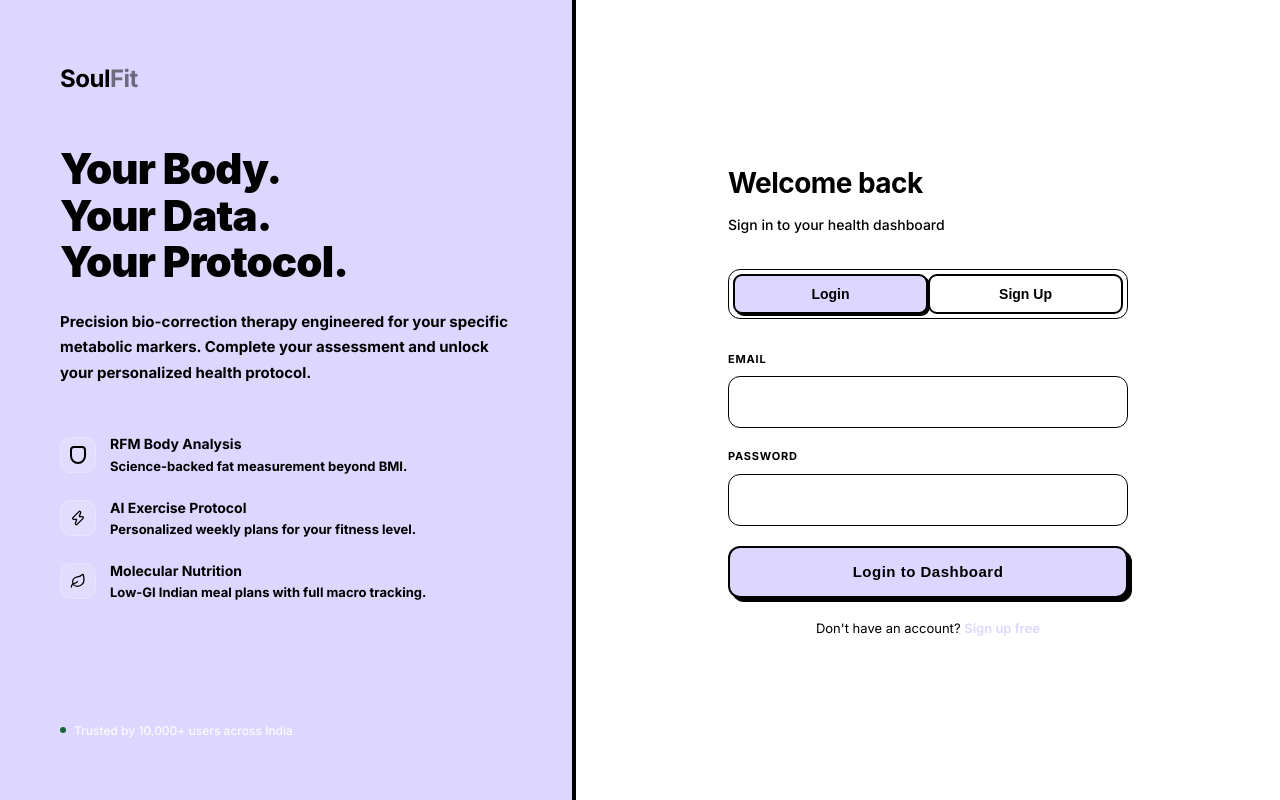
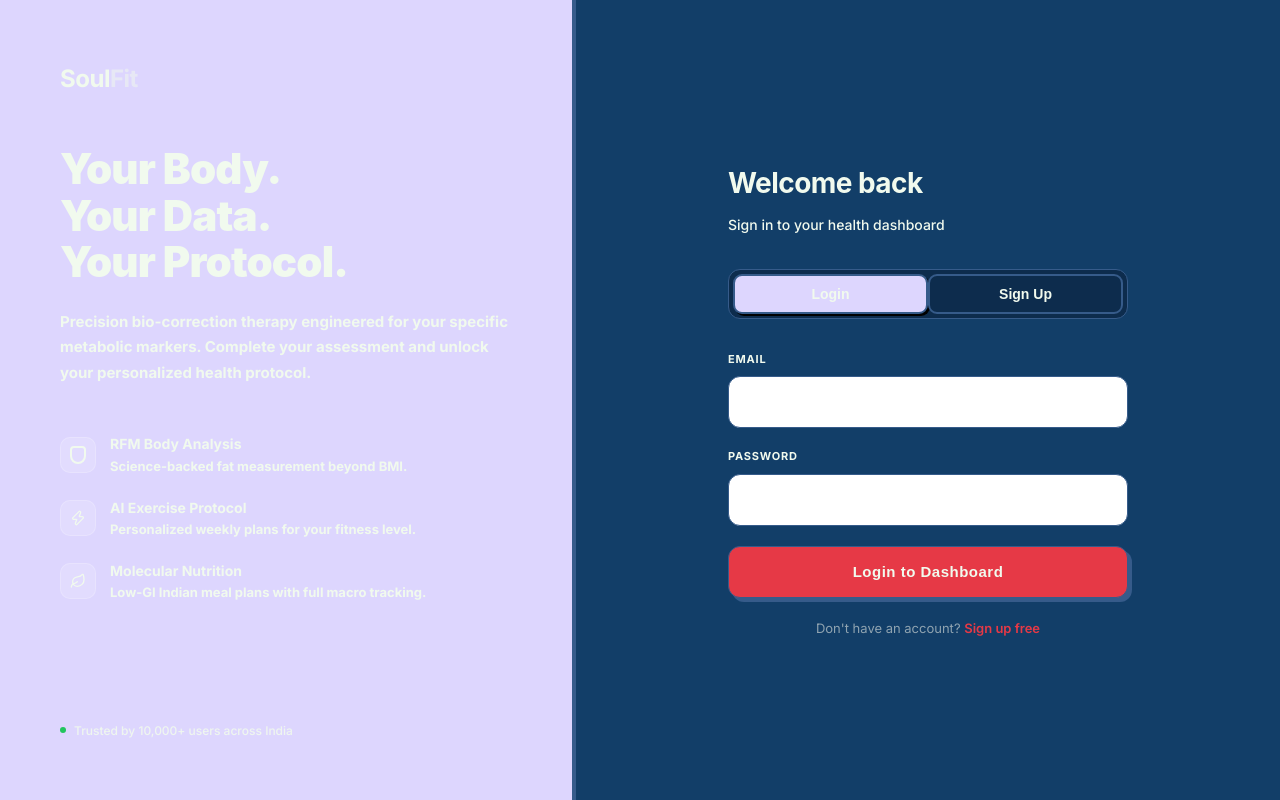
Before and after one commit to SAGEOFCODING/Yoga-, a React (Vite) app: page / in a window 1280 px wide. Built offline with nearby package versions, Linux system fonts and the light colour scheme.

Commit message:
feat: apply dark blue and red color palette

```diff
--- a/src/components/AuthPage.jsx
+++ b/src/components/AuthPage.jsx
@@ -58,7 +58,7 @@ const AuthPage = () => {
       <div style={{
         width: isMobile ? '100%' : '45%',
         background: 'var(--color-lavender)',
-        borderRight: '4px solid #000000',
+        borderRight: '4px solid var(--color-border)',
         padding: isMobile ? '40px 24px' : '60px',
         display: 'flex',
         flexDirection: 'column',
@@ -67,15 +67,15 @@ const AuthPage = () => {
       }}>
         {/* Logo */}
         <div style={{ fontSize: '24px', fontWeight: 900, letterSpacing: '-0.5px', marginBottom: '48px' }}>
-          <span style={{ color: '#000000' }}>Soul</span>
-          <span style={{ color: '#000000', opacity: 0.5 }}>Fit</span>
+          <span style={{ color: 'var(--color-text-primary)' }}>Soul</span>
+          <span style={{ color: 'var(--color-text-primary)', opacity: 0.5 }}>Fit</span>
         </div>
 
         {/* Headline */}
         <h1 style={{
           fontSize: isMobile ? '28px' : '42px',
           fontWeight: 900,
-          color: '#000000',
+          color: 'var(--color-text-primary)',
           lineHeight: 1.1,
           marginBottom: '24px',
           margin: '0 0 24px 0'
@@ -86,7 +86,7 @@ const AuthPage = () => {
         {/* Subtitle */}
         <p style={{
           fontSize: '15px',
-          color: '#000000',
+          color: 'var(--color-text-primary)',
           fontWeight: 700,
           lineHeight: 1.7,
           marginBottom: '48px'
@@ -111,8 +111,8 @@ const AuthPage = () => {
             }} />
           </div>
           <div>
-            <div style={{ fontSize: '14px', fontWeight: 900, color: '#000000' }}>RFM Body Analysis</div>
-            <div style={{ fontSize: '13px', color: '#000000', fontWeight: 700 }}>Science-backed fat measurement beyond BMI.</div>
+            <div style={{ fontSize: '14px', fontWeight: 900, color: 'var(--color-text-primary)' }}>RFM Body Analysis</div>
+            <div style={{ fontSize: '13px', color: 'var(--color-text-primary)', fontWeight: 700 }}>Science-backed fat measurement beyond BMI.</div>
           </div>
         </div>
 
@@ -128,8 +128,8 @@ const AuthPage = () => {
             <Zap size={16} color="var(--color-text-primary)" />
           </div>
           <div>
-            <div style={{ fontSize: '14px', fontWeight: 900, color: '#000000' }}>AI Exercise Protocol</div>
-            <div style={{ fontSize: '13px', color: '#000000', fontWeight: 700 }}>Personalized weekly plans for your fitness level.</div>
+            <div style={{ fontSize: '14px', fontWeight: 900, color: 'var(--color-text-primary)' }}>AI Exercise Protocol</div>
+            <div style={{ fontSize: '13px', color: 'var(--color-text-primary)', fontWeight: 700 }}>Personalized weekly plans for your fitness level.</div>
           </div>
         </div>
 
@@ -145,8 +145,8 @@ const AuthPage = () => {
             <Leaf size={16} color="var(--color-text-primary)" />
           </div>
           <div>
-            <div style={{ fontSize: '14px', fontWeight: 900, color: '#000000' }}>Molecular Nutrition</div>
-            <div style={{ fontSize: '13px', color: '#000000', fontWeight: 700 }}>Low-GI Indian meal plans with full macro tracking.</div>
+            <div style={{ fontSize: '14px', fontWeight: 900, color: 'var(--color-text-primary)' }}>Molecular Nutrition</div>
+            <div style={{ fontSize: '13px', color: 'var(--color-text-primary)', fontWeight: 700 }}>Low-GI Indian meal plans with full macro tracking.</div>
           </div>
         </div>
 
@@ -156,7 +156,7 @@ const AuthPage = () => {
             width: '6px', height: '6px', borderRadius: '50%',
             background: 'var(--color-success)', flexShrink: 0
           }} />
-          <span style={{ fontSize: '12px', color: '#FFFFFF', fontWeight: 500, opacity: 0.9 }}>Trusted by 10,000+ users across India</span>
+          <span style={{ fontSize: '12px', color: 'var(--color-text-primary)', fontWeight: 500, opacity: 0.9 }}>Trusted by 10,000+ users across India</span>
         </div>
       </div>
 
@@ -201,9 +201,9 @@ const AuthPage = () => {
                 fontSize: '14px', fontWeight: 900, cursor: 'pointer',
                 transition: 'all 0.2s',
                 background: isLogin ? 'var(--color-lavender)' : 'transparent',
-                color: '#000000',
+                color: 'var(--color-text-primary)',
                 boxShadow: isLogin ? '2px 2px 0px #000000' : 'none',
-                border: '2px solid #000000'
+                border: '2px solid var(--color-border)'
               }}
             >
               Login
@@ -215,9 +215,9 @@ const AuthPage = () => {
                 fontSize: '14px', fontWeight: 900, cursor: 'pointer',
                 transition: 'all 0.2s',
                 background: !isLogin ? 'var(--color-lavender)' : 'transparent',
-                color: '#000000',
+                color: 'var(--color-text-primary)',
                 boxShadow: !isLogin ? '2px 2px 0px #000000' : 'none',
-                border: '2px solid #000000'
+                border: '2px solid var(--color-border)'
               }}
             >
               Sign Up
--- a/src/components/LandingPage.jsx
+++ b/src/components/LandingPage.jsx
@@ -76,7 +76,7 @@ const LandingPage = ({ onStart }) => {
           <h1
             style={{
               fontSize: 'clamp(2rem, 5vw, 4.5rem)',
-              color: '#FFFFFF',
+              color: 'var(--color-text-primary)',
               fontWeight: 800,
               letterSpacing: '0.04em',
               lineHeight: 1.15,
@@ -172,7 +172,7 @@ const LandingPage = ({ onStart }) => {
               e.currentTarget.style.borderColor = 'rgba(139, 92, 246, 0.35)';
             }}
           >
-            <UserCircle width={20} height={20} stroke="#7C3AED" />
+            <UserCircle width={20} height={20} stroke="var(--color-accent-primary)" />
             Let's take a step forward toward fitness
           </button>
         </motion.div>
--- a/src/index.css
+++ b/src/index.css
@@ -1,13 +1,19 @@
 @import url('https://fonts.googleapis.com/css2?family=Inter:wght@300;400;500;600;700&display=swap');
 
 :root {
-  --color-bg-primary: #FFFFFF;
-  --bg-gradient: linear-gradient(135deg, #FFFFFF 0%, #FDFCFB 100%);
-  --color-bg-secondary: #FFFFFF;
-  --color-bg-elevated: #FFFFFF;
-  --color-bg-glass: rgba(255, 255, 255, 1);
+  --color-bg-primary: #123E68;
+  --bg-gradient: linear-gradient(135deg, #123E68 0%, #0D2C4D 100%);
+  --color-bg-secondary: #1F5A94;
+  --color-bg-elevated: #0D2C4D;
+  --color-bg-glass: rgba(13, 44, 77, 0.7);
 
-  /* Refined Lighter Pastels Palette */
+  /* New Brand Mapping */
+  --color-accent-primary: #E63946;
+  --color-accent-secondary: #FF4D5A;
+  --color-accent-tertiary: #B82C38;
+  --color-accent-quaternary: #1F5A94;
+
+  /* Lighter Variants mapping for components that expect pastel */
   --color-yellow: #FEF9C3;
   --color-yellow-text: #854D0E;
   --color-green: #DCFCE7;
@@ -16,42 +22,40 @@
   --color-blue-text: #1E40AF;
   --color-pink: #FCE7F3;
   --color-pink-text: #9D174D;
-  --color-lavender: #DDD6FE; /* LIGHTER SHADE */
+  --color-lavender: #DDD6FE;
   --color-lavender-light: #F5F3FF;
-  --color-lavender-text: #000000; /* Visibility first */
+  --color-lavender-text: #000000;
 
-  /* Brand Mapping */
-  --color-accent-primary: #DDD6FE;
-  --color-accent-secondary: #DCFCE7;
-  --color-accent-tertiary: #DBEAFE;
-  --color-accent-quaternary: #000000;
+  /* Section Mapping */
+  --color-accent-exercise: #E63946;
+  --color-accent-meals: #FF4D5A;
+  --color-accent-meditation: #1F5A94;
+  --color-accent-dashboard: #0D2C4D;
+  --color-accent-wisdom: #B82C38;
 
-  /* Section Mapping (The 5 Colors) */
-  --color-accent-exercise: #DBEAFE;   /* Light Blue */
-  --color-accent-meals: #DCFCE7;      /* Light Green */
-  --color-accent-meditation: #DDD6FE; /* Lighter Lavender */
-  --color-accent-dashboard: #FCE7F3;  /* Pink */
-  --color-accent-wisdom: #FEF9C3;     /* Yellow */
+  --color-success: #22C55E;
+  --color-warning: #F59E0B;
+  --color-danger: #EF4444;
 
-  --color-success: #166534;
-  --color-warning: #854D0E;
-  --color-danger: #991B1B;
+  --color-text-primary: #F1FAEE;
+  --color-text-secondary: #C9D6DF;
+  --color-text-tertiary: #8FA3B0;
 
-  --color-text-primary: #000000; /* ABSOLUTE VISIBILITY */
-  --color-text-secondary: #000000;
-  --color-text-tertiary: #000000;
+  --color-border: #365B8A;
+  --color-border-active: #F1FAEE;
+  --color-separator: rgba(241, 250, 238, 0.1);
 
-  --color-border: #000000; /* Distinct borders */
-  --color-border-active: #000000;
-  --color-separator: #E5E7EB;
+  --color-accent-bright: #FF4D5A;
+  --color-emerald: #22C55E;
+  --color-teal-muted: #8FA3B0;
 
   --font-main: 'Inter', -apple-system, sans-serif;
   --font-display: 'Plus Jakarta Sans', -apple-system, sans-serif;
 
   /* Layout Effects */
-  --shadow-sm: 0 2px 4px rgba(0, 0, 0, 0.05);
-  --shadow-md: 0 4px 8px rgba(0, 0, 0, 0.1);
-  --shadow-lg: 0 12px 24px rgba(0, 0, 0, 0.1);
+  --shadow-sm: 0 2px 4px rgba(0, 0, 0, 0.2);
+  --shadow-md: 0 4px 12px rgba(0, 0, 0, 0.3);
+  --shadow-lg: 0 12px 32px rgba(0, 0, 0, 0.4);
   --radius-lg: 20px;
   --radius-md: 12px;
 }
@@ -112,7 +116,7 @@ h1, h2, h3, h4, h5, h6 {
 
 .glass-card {
   background: var(--color-bg-secondary);
-  border: 2px solid #000000;
+  border: 1px solid var(--color-border);
   border-radius: var(--radius-lg);
   padding: 32px;
   box-shadow: var(--shadow-md);
@@ -122,7 +126,7 @@ h1, h2, h3, h4, h5, h6 {
 
 .glass-card-full {
   background: var(--color-bg-secondary);
-  border: 2px solid #000000;
+  border: 1px solid var(--color-border);
   border-radius: var(--radius-lg);
   padding: 32px;
   box-shadow: var(--shadow-sm);
@@ -178,31 +182,31 @@ input[type=number]::-webkit-outer-spin-button {
 
 .btn-primary {
   background: var(--color-accent-primary);
-  color: #000000;
+  color: var(--color-text-primary);
   font-size: 16px;
   font-weight: 800;
   letter-spacing: 0.5px;
   border-radius: var(--radius-md);
   padding: 14px 28px;
   height: 52px;
-  border: 2px solid #000000;
+  border: 1px solid var(--color-border);
   cursor: pointer;
   transition: all 0.2s ease;
   display: flex;
   align-items: center;
   justify-content: center;
   gap: 8px;
-  box-shadow: 4px 4px 0px #000000;
+  box-shadow: 4px 4px 0px var(--color-border);
 }
 
 .btn-primary:hover {
   transform: translate(-2px, -2px);
-  box-shadow: 6px 6px 0px #000000;
+  box-shadow: 6px 6px 0px var(--color-border);
 }
 
 .btn-primary:active {
   transform: translate(0, 0);
-  box-shadow: 2px 2px 0px #000000;
+  box-shadow: 2px 2px 0px var(--color-border);
 }
 
 .btn-primary:active {
--- a/src/pages/NutritionPage.jsx
+++ b/src/pages/NutritionPage.jsx
@@ -4,7 +4,7 @@ import FoodProtocol from '../components/FoodProtocol';
 import { Droplet, Timer } from 'lucide-react';
 import { motion } from 'framer-motion';
 
-const CARD = { background: '#FFFFFF', border: '2px solid var(--color-border)', borderRadius: 'var(--radius-lg)', padding: '32px', boxShadow: 'var(--shadow-md)' };
+const CARD = { background: 'var(--color-bg-secondary)', border: '2px solid var(--color-border)', borderRadius: 'var(--radius-lg)', padding: '32px', boxShadow: 'var(--shadow-md)' };
 const PILL = (active) => ({ border: 'none', borderRadius: '12px', padding: '10px 16px', fontSize: '13px', fontWeight: 800, cursor: 'pointer', background: active ? 'var(--color-accent-primary)' : 'var(--color-bg-elevated)', color: active ? '#FFFFFF' : '#000000', transition: 'all 0.2s ease', boxShadow: active ? 'var(--shadow-sm)' : 'none' });
 
 const ProteinCard = ({ bodyComp }) => {
```
Also changed, not shown: src/components/AssessmentForm.jsx (+4 -4 lines), src/components/FoodProtocol.jsx (+11 -11 lines), src/components/Navbar.jsx (+5 -5 lines), src/components/WeeklySchedule.jsx (+16 -16 lines), src/pages/DashboardPage.jsx (+29 -29 lines), src/pages/MeditationPage.jsx (+12 -12 lines).
